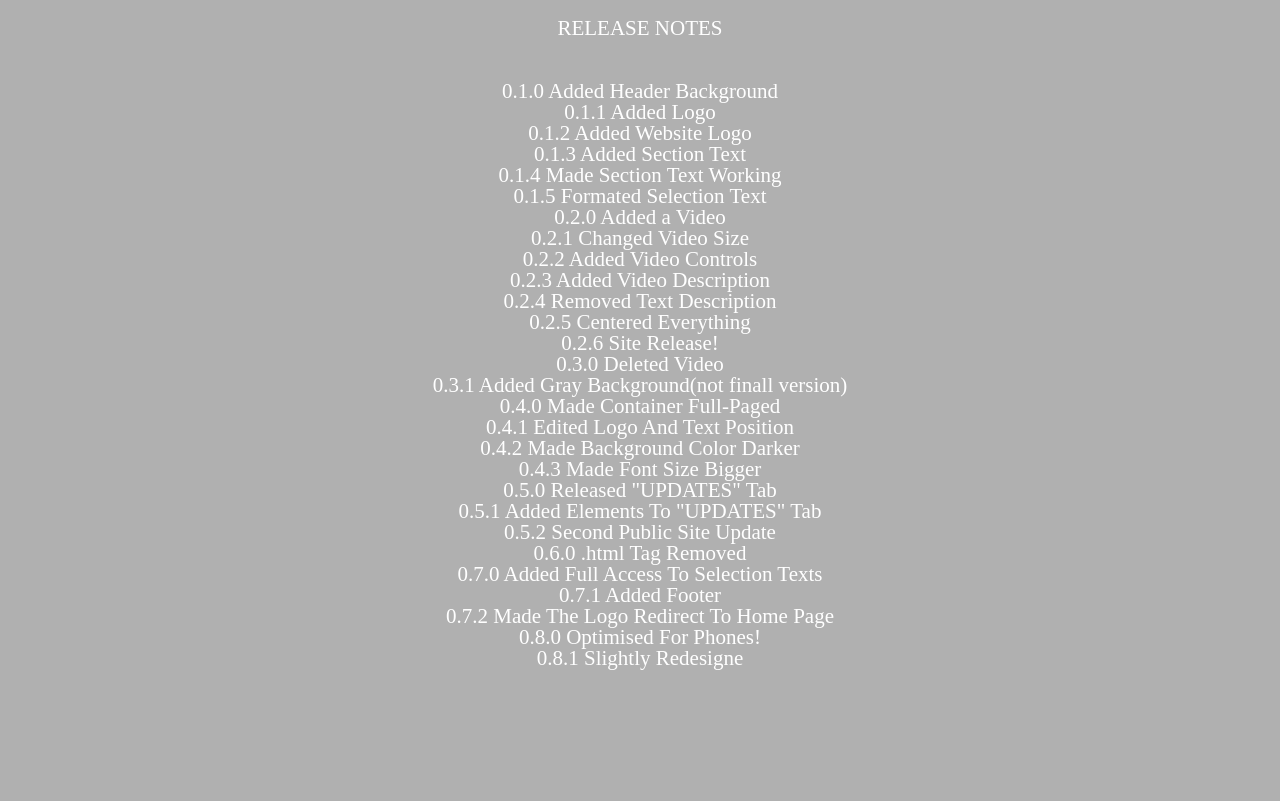
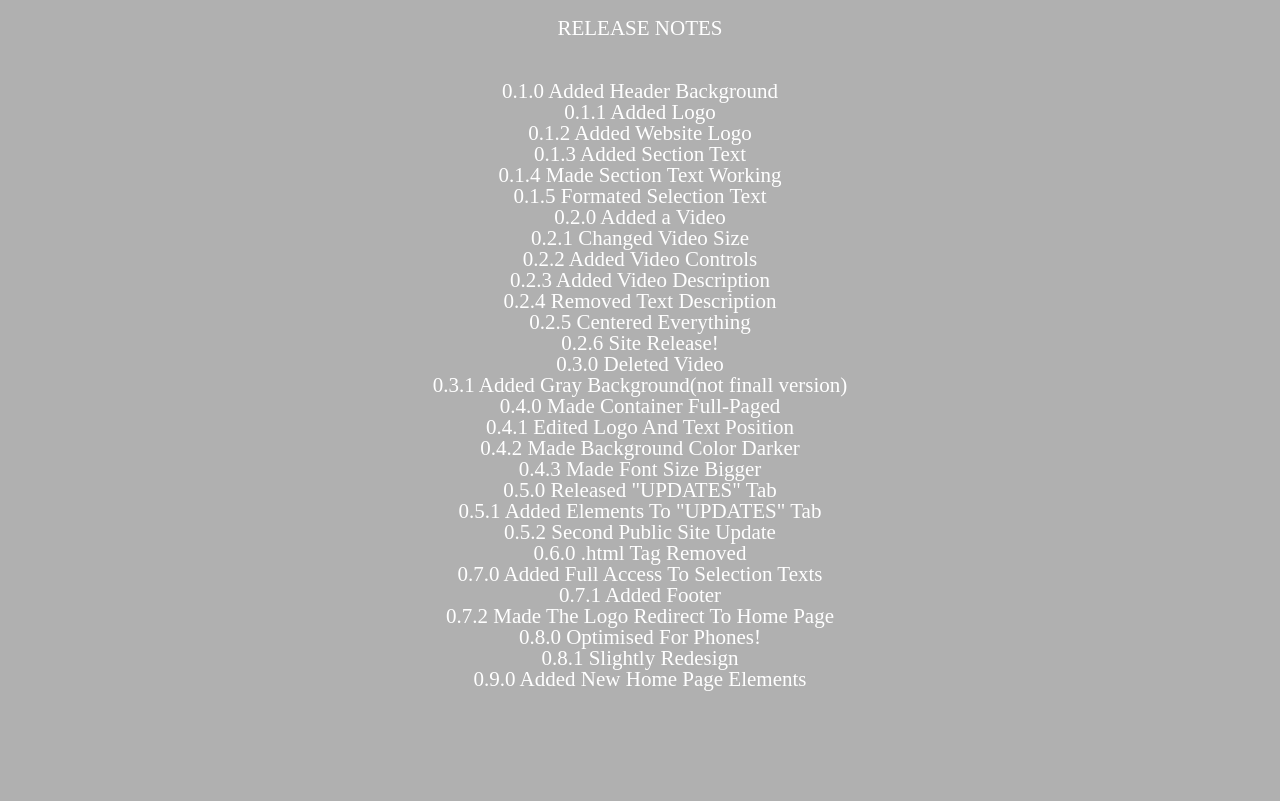
Before and after one commit to nxtsite/nxtsite.github.io, a plain HTML site: page updates.html in a window 1280 px wide. Shown: the part 151-952 px from the top of the page. Drawn offline with Linux system fonts and the light colour scheme.

Commit message:
erferferfe

```diff
--- a/updates.html
+++ b/updates.html
@@ -61,8 +61,8 @@
 			<p>0.7.1 Added Footer</p>
 			<p>0.7.2 Made The Logo Redirect To Home Page</p>
 			<p>0.8.0 Optimised For Phones!</p>
-			<p>0.8.1 Slightly Redesigne</p>
-			<p>&nbsp;</p>
+			<p>0.8.1 Slightly Redesign</p>
+			<p>0.9.0 Added New Home Page Elements</p>
 			<p>&nbsp;</p>
 			<p>&nbsp;</p>
 			<p>&nbsp;</p>
```
